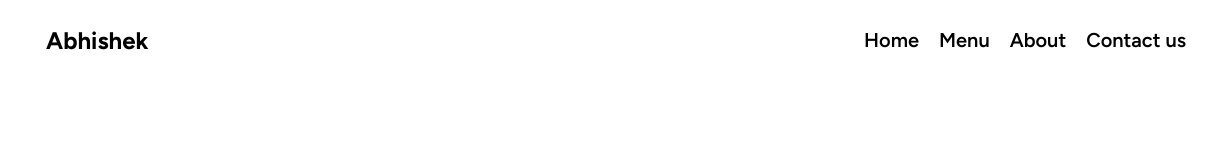
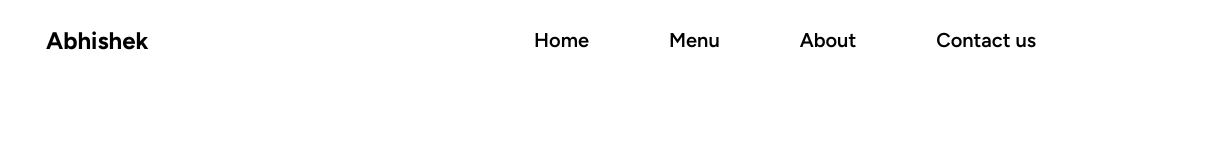
Before and after one commit to Abhi865625/Responsive-Navbar, a plain HTML site: page index.html in a window 1280 px wide. Shown: the full height of the page, 64-1280 px from the left. Drawn offline with Linux system fonts and the light colour scheme.

Commit message:
Update style.css

```diff
--- a/style.css
+++ b/style.css
@@ -30,10 +30,11 @@ body {
 
 .nav-section ul {
   display: flex;
-  gap: 20px;
+  gap: 80px;
   list-style: none;
   font-size: 20px;
   font-weight: 600;
+  margin-right: 150px;
 }
 
 .nav-section ul a {
```
